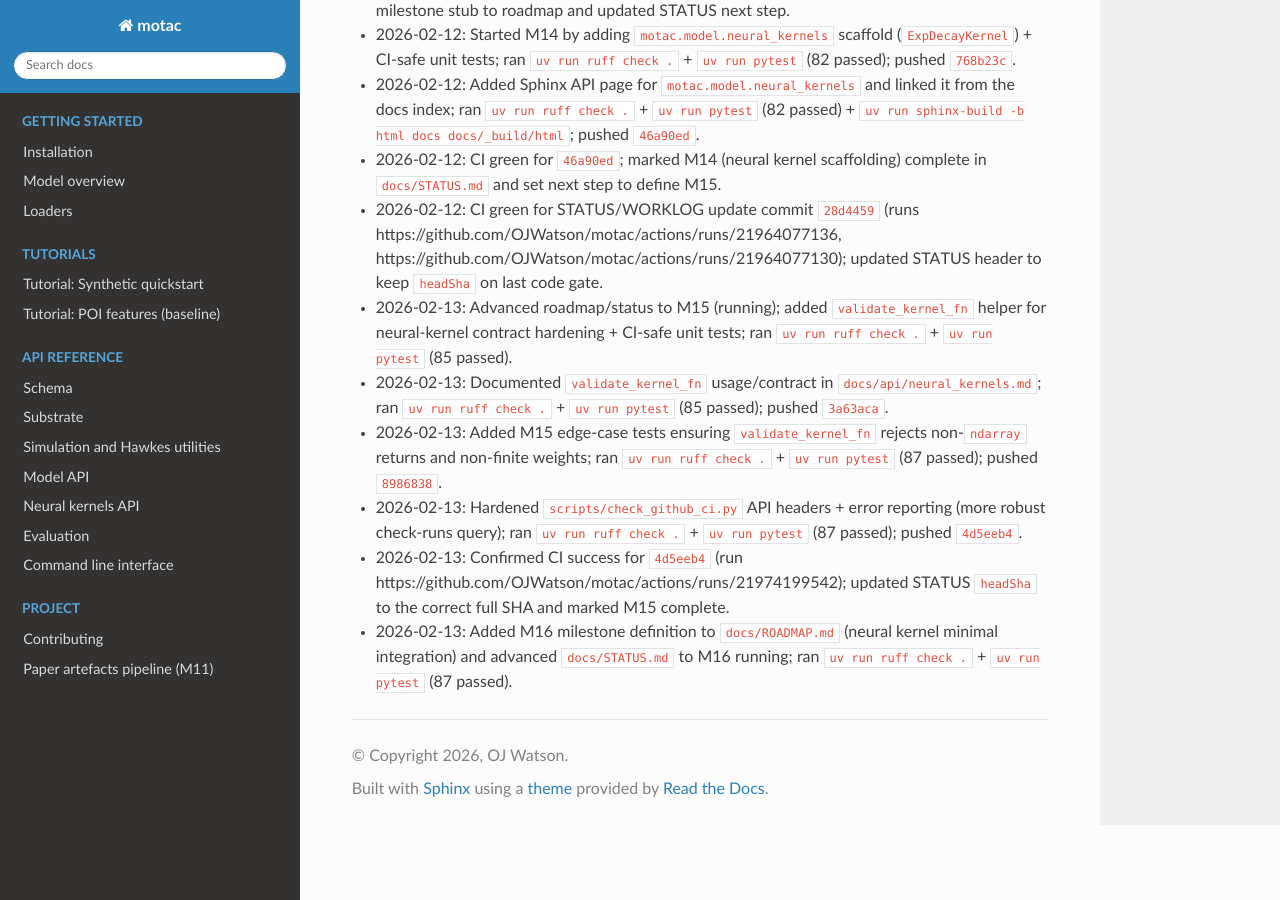
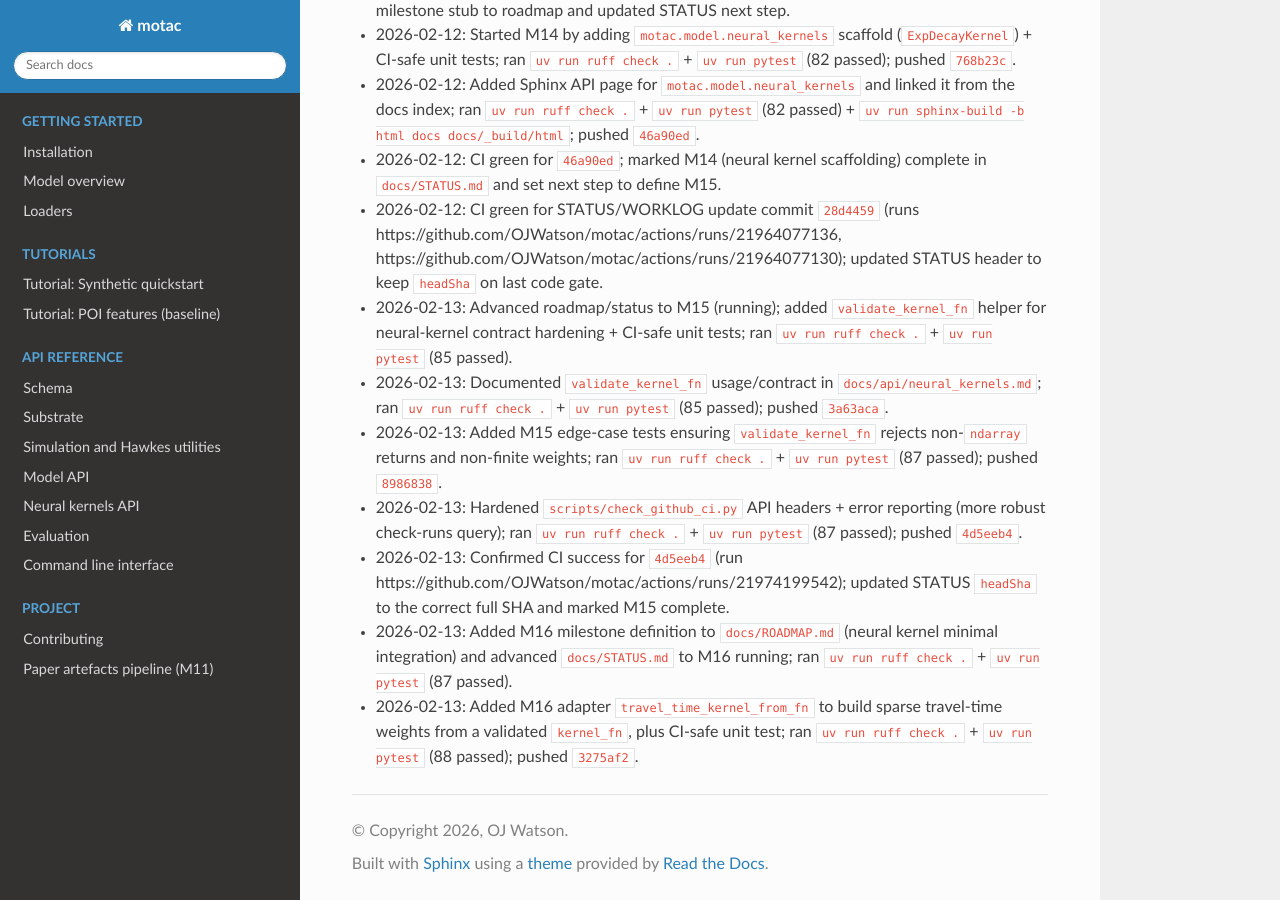
Before and after one commit to OJWatson/motac, a Sphinx documentation site: the page built from docs/WORKLOG.md, in a window 1280 px wide and 900 px high, scrolled down 2730 px. Built offline with Sphinx 7.4.7 and the Read the Docs theme 3.1.0, drawn with Linux system fonts in a browser that asks for light colours.

Commit message:
Update status/worklog for M16 adapter

```diff
--- a/docs/WORKLOG.md
+++ b/docs/WORKLOG.md
@@ -55,3 +55,4 @@ Guidelines:
 - 2026-02-13: Hardened `scripts/check_github_ci.py` API headers + error reporting (more robust check-runs query); ran `uv run ruff check .` + `uv run pytest` (87 passed); pushed `4d5eeb4`.
 - 2026-02-13: Confirmed CI success for `4d5eeb4` (run https://github.com/OJWatson/motac/actions/runs/21974199542); updated STATUS `headSha` to the correct full SHA and marked M15 complete.
 - 2026-02-13: Added M16 milestone definition to `docs/ROADMAP.md` (neural kernel minimal integration) and advanced `docs/STATUS.md` to M16 running; ran `uv run ruff check .` + `uv run pytest` (87 passed).
+- 2026-02-13: Added M16 adapter `travel_time_kernel_from_fn` to build sparse travel-time weights from a validated `kernel_fn`, plus CI-safe unit test; ran `uv run ruff check .` + `uv run pytest` (88 passed); pushed `3275af2`.
```
Also changed, not shown: docs/STATUS.md (+2 -2 lines).
